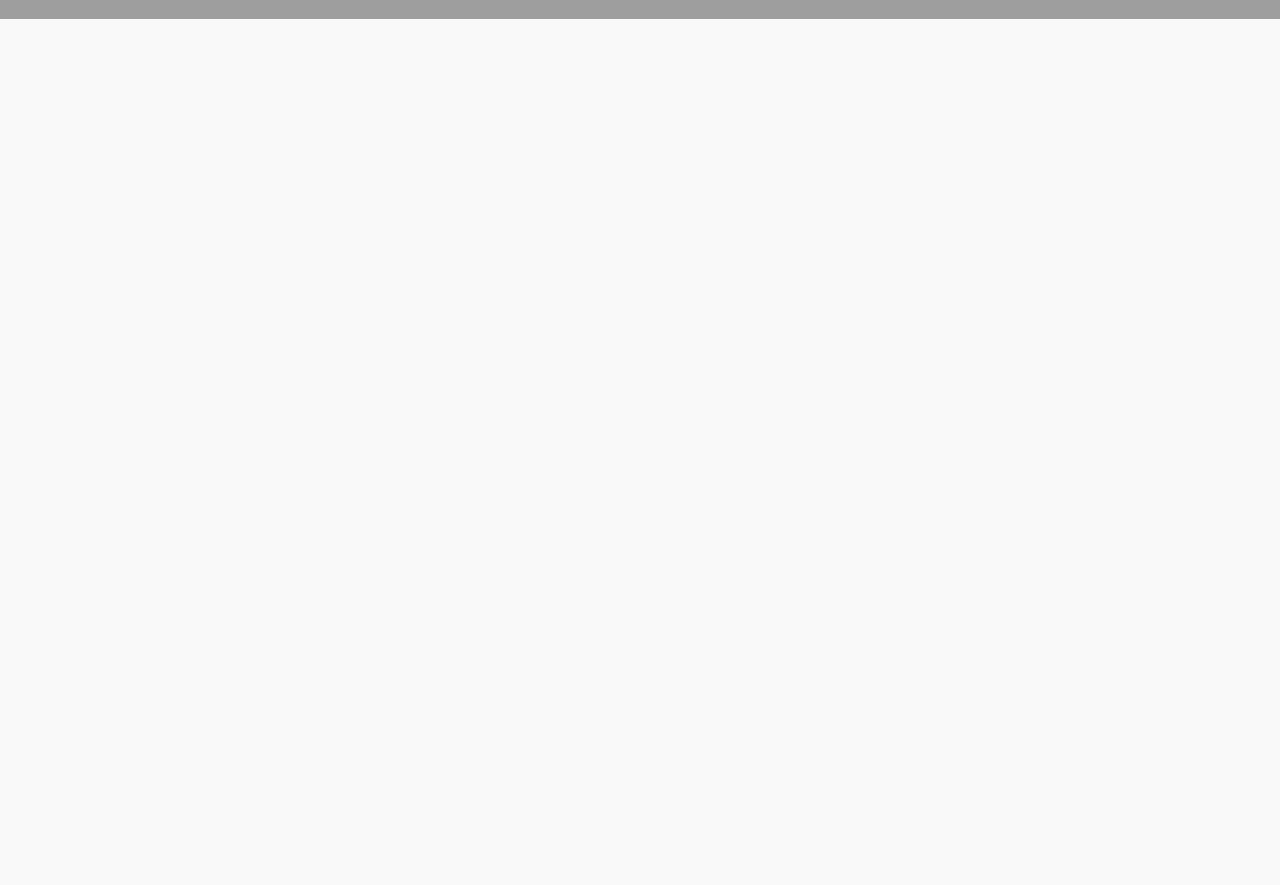
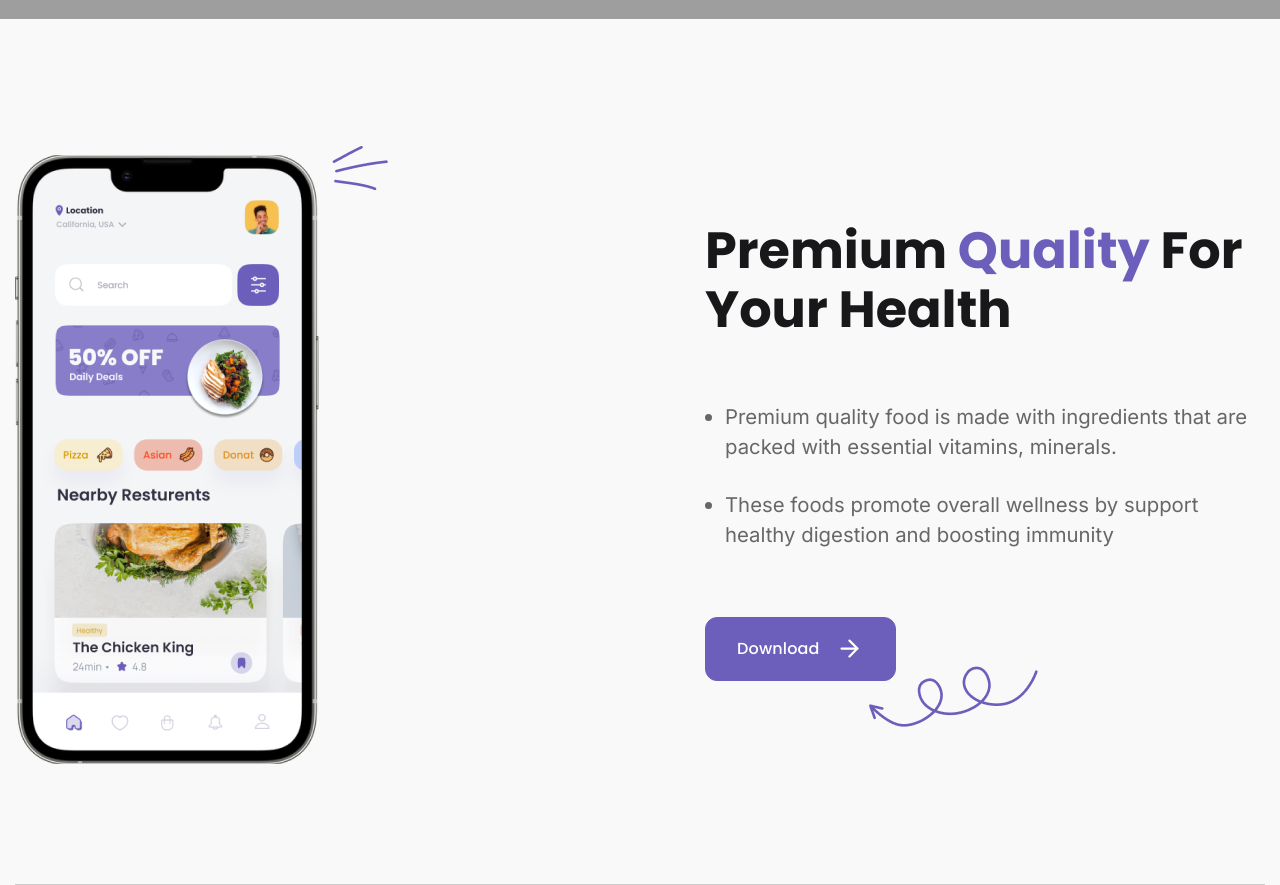
Before and after one commit to rexx0n/eatly, a Vue app: page / in a window 1280 px wide. Shown: the part 1120-2005 px from the top of the page. Before the commit the page ends 1139 px from the top, so only its background shows below. Built offline with nearby package versions, Linux system fonts and the light colour scheme; grey boxes are pictures that could not be loaded.

Commit message:
made block

```diff
--- a/src/components/UI/EButton.vue
+++ b/src/components/UI/EButton.vue
@@ -10,6 +10,7 @@ export default {
 
 <style scoped>
     button {
+        cursor: pointer;
         padding: 17px 31px;
         border-radius: 12px;
         background: #6C5FBC;
--- a/src/pages/MainPage.vue
+++ b/src/pages/MainPage.vue
@@ -9,7 +9,8 @@
                 </span>
                 <h1>Enjoy Foods All Over The <span>World</span></h1>
                 <p>EatLy help you set saving goals, earn cash back
-                    offers, Go to disclaimer for more details and get paychecks up to two days early. Get a <span>$20 bonus.</span></p>
+                    offers, Go to disclaimer for more details and get paychecks up to two days early. Get a <span>$20 bonus.</span>
+                </p>
                 <div class="main__buttons">
                     <EButton>Get Started</EButton>
                     <EButton>Go Pro</EButton>
@@ -41,6 +42,28 @@
             </div>
         </div>
     </div>
+    <div class="container">
+        <div class="premium">
+            <img src="../assets/mobile.png" alt="mobile">
+            <div class="premium__info">
+                <h1>Premium <span>Quality</span> For Your Health</h1>
+                <ul>
+                    <li>Premium quality food is made with ingredients that are packed with essential vitamins,
+                        minerals.
+                    </li>
+                    <li>These foods promote overall wellness by support healthy digestion and boosting immunity</li>
+                </ul>
+                <EButton>Download
+                    <svg xmlns="http://www.w3.org/2000/svg" width="29" height="28" viewBox="0 0 29 28" fill="none">
+                        <path d="M6.55469 13.5469H22.3588" stroke="white" stroke-width="2.25773" stroke-linecap="round"
+                              stroke-linejoin="round"/>
+                        <path d="M14.4561 5.64453L22.3581 13.5466L14.4561 21.4487" stroke="white" stroke-width="2.25773"
+                              stroke-linecap="round" stroke-linejoin="round"/>
+                    </svg>
+                </EButton>
+            </div>
+        </div>
+    </div>
 </template>
 
 <script>
--- /dev/null
+++ b/src/scss/h1.scss
@@ -0,0 +1,11 @@
+h1 {
+  color: #18181B;
+  font-size: 50.923px;
+  font-style: normal;
+  font-weight: 700;
+  line-height: 58.198px; /* 114.286% */
+  text-transform: capitalize;
+  span {
+    color: #6C5FBC;;
+  }
+}
--- /dev/null
+++ b/src/scss/premiun.scss
@@ -0,0 +1,39 @@
+.premium {
+  background: url("../assets/arrow.png") no-repeat;
+  background-position-x: 79%;
+  background-position-y: 77%;
+  padding-bottom: 120px;
+  border-bottom: 1px solid #CBCBCB;
+  margin-top: 120px;
+  display: flex;
+  align-items: center;
+  justify-content: space-between;
+
+  button {
+    margin-top: 66px;
+    display: flex;
+    align-items: center;
+    gap: 15px;
+  }
+
+  &__info {
+    max-width: 560px;
+  }
+
+  ul {
+    padding-left: 20px;
+    margin-top: 63px;
+    display: flex;
+    gap: 27px;
+    flex-direction: column;
+  }
+
+  li {
+    color: #676767;
+    font-family: 'Inter', sans-serif;
+    font-size: 20.335px;
+    font-style: normal;
+    font-weight: 400;
+    line-height: 30.502px; /* 150% */
+  }
+}
--- a/src/scss/style.scss
+++ b/src/scss/style.scss
@@ -4,6 +4,8 @@
 @import url('https://fonts.googleapis.com/css2?family=Plus+Jakarta+Sans:ital,wght@0,200;0,300;0,400;0,500;0,600;0,700;0,800;1,200;1,300;1,400;1,500;1,600;1,700;1,800&display=swap');
 @import 'main';
 @import 'baner';
+@import 'premiun';
+@import "h1";
 .container {
     max-width: 1250px;
     margin: 0 auto;
```
Also changed, not shown: src/assets/arrow.png (added), src/assets/mobile.png (added).
